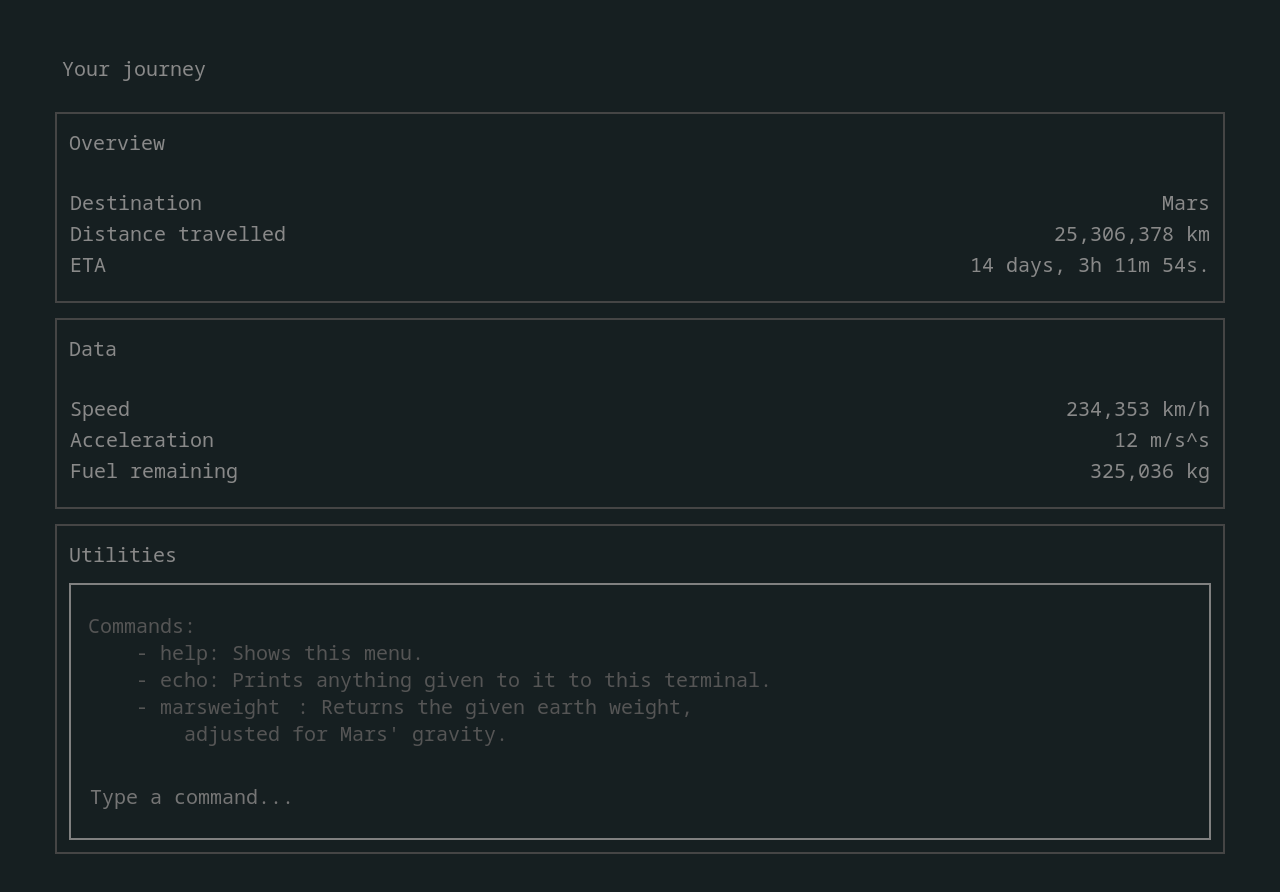
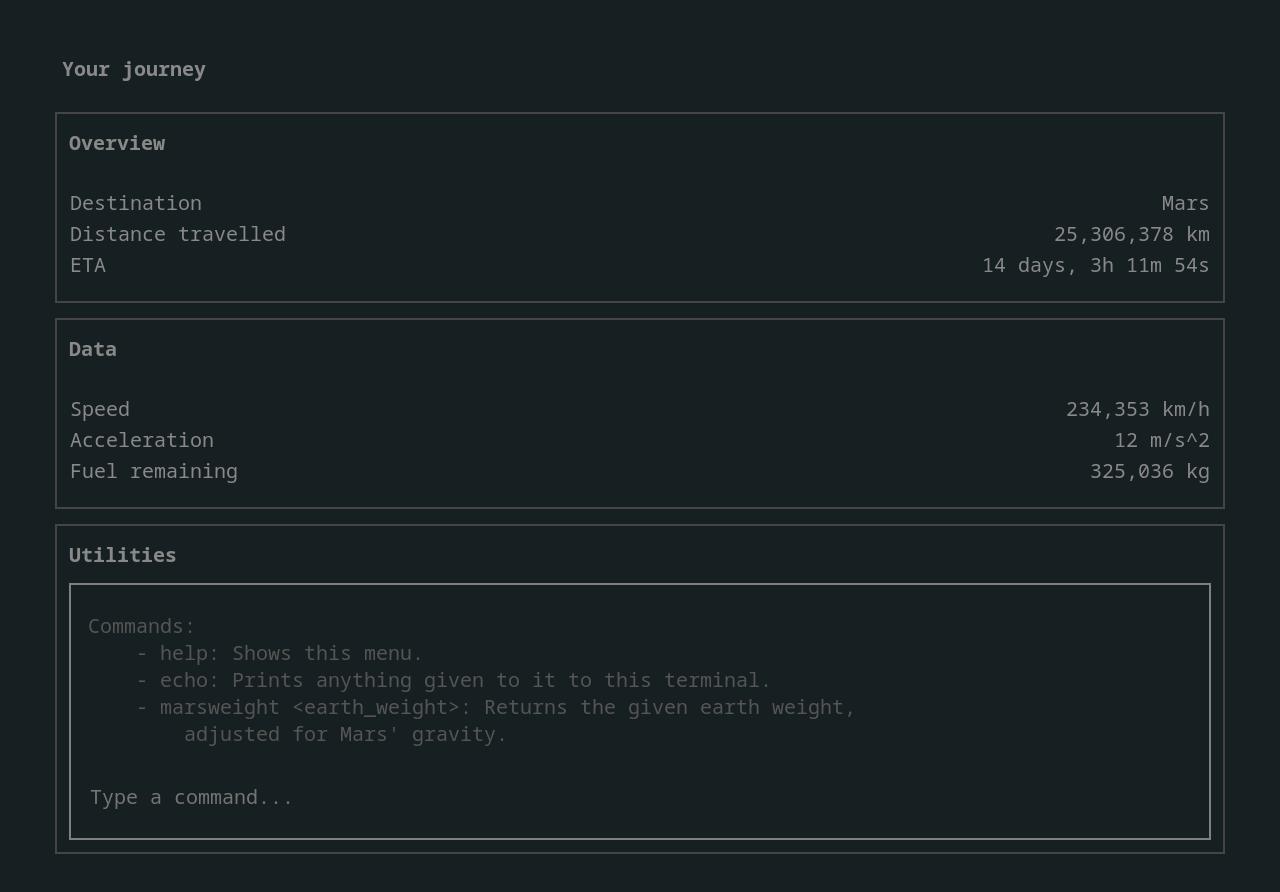
Before and after one commit to bczsalba/THUAS, a plain HTML site: page PRO2/CH1/index.html in a window 1280 px wide. Drawn offline with Linux system fonts and the light colour scheme.

Commit message:
Add invalid command handling, fix RCE vulnerability and adjust style

```diff
--- a/PRO2/CH1/index.html
+++ b/PRO2/CH1/index.html
@@ -3,7 +3,7 @@
   <head>
     <meta charset="UTF-8">
     <meta name="viewport" content="width=device-width, initial-scale=1.0">
-    <title>JavaScript In Space</title>
+    <title>The (20)3(0) Musk-eteers</title>
     <link rel="stylesheet" href="./style.css">
   </head>
   <body>
--- a/PRO2/CH1/script.js
+++ b/PRO2/CH1/script.js
@@ -43,11 +43,11 @@ function getETA(difference) {
     hours = minutes / 60;
     days = hours / 24;
 
-    return `
-        ${Math.floor(days)} days,
-        ${Math.floor(hours % 24)}h
-        ${Math.floor(minutes % 60)}m
-        ${Math.floor(seconds % 60)}s.
+    return `\
+        ${Math.floor(days)} days,\
+        ${Math.floor(hours % 24)}h\
+        ${Math.floor(minutes % 60)}m\
+        ${Math.floor(seconds % 60)}s\
     `
 }
 
@@ -84,16 +84,16 @@ function getDistance(difference) {
 //  look very interesting.
 function getAcceleration() {
     let accel = 10 + Math.floor(Math.random() * 5)
-    return `${NF.format(accel)} m/s^s`
+    return `${NF.format(accel)} m/s^2`
 }
 
 // Appends some text to the command history field.
 function appendToHistory(text) {
-    if (TERMINAL_HISTORY.innerHTML.length > 0) {
+    if (TERMINAL_HISTORY.innerText.length > 0) {
         text = "\n" + text;
     }
 
-    TERMINAL_HISTORY.innerHTML += text;
+    TERMINAL_HISTORY.innerText += text;
     TERMINAL_HISTORY.scrollTop = TERMINAL_HISTORY.scrollHeight;
 }
 
@@ -102,17 +102,27 @@ function handleCommand(command) {
     let parts = command.split(" ");
     if (parts[0] == "help" || parts[0] == "?") {
         appendToHistory(HELP_TEXT);
+        return;
     }
 
     if (parts[0] == "marsweight") {
+        if (parts.length !== 2) {
+            appendToHistory(`Invalid input: Command requires one argument, got [${parts}].`);
+            return;
+        }
+
         appendToHistory(
             `${parts[1]}KG on Earth is ${Number(parts[1]) * 0.375}KG on Mars.`
         );
+        return;
     }
 
     if (parts[0] == "echo") {
         appendToHistory(parts.slice(1).join(" "));
+        return;
     }
+
+    appendToHistory(`Invalid input: Unrecognized command ${parts[0]} in [${parts}].`);
 }
 
 // Submits the current input value to the `handleCommand` function.
@@ -121,7 +131,7 @@ function submitInput(input) {
         handleCommand(input.value);
         input.value = "";
     } else if (event.code == "KeyL" && event.ctrlKey) {
-        TERMINAL_HISTORY.innerHTML = "";
+        TERMINAL_HISTORY.innerText = "";
     }
 }
 
@@ -130,19 +140,19 @@ setInterval(() => {
     let difference = END_DATE - new Date();
 
     let eta = document.getElementById("eta");
-    eta.innerHTML = getETA(difference);
+    eta.innerText = getETA(difference);
 
     let speed = document.getElementById("speed");
-    speed.innerHTML = getSpeed(difference);
+    speed.innerText = getSpeed(difference);
 
     let acceleration = document.getElementById("acceleration");
-    acceleration.innerHTML = getAcceleration();
+    acceleration.innerText = getAcceleration();
 
     let fuel = document.getElementById("fuel");
-    fuel.innerHTML = getFuel(difference);
+    fuel.innerText = getFuel(difference);
 
     let distance = document.getElementById("distance");
-    distance.innerHTML = getDistance(difference);
+    distance.innerText = getDistance(difference);
 }, 1000);
 
 // We send out a `help` command on startup to display the help message. This
--- a/PRO2/CH1/style.css
+++ b/PRO2/CH1/style.css
@@ -1,4 +1,4 @@
-@import url('https://fonts.googleapis.com/css2?family=Noto+Sans+Mono&display=swap');
+@import url('https://fonts.googleapis.com/css2?family=Noto+Sans+Mono:wght@400;700&display=swap');
 
 :root {
     --bg: #161f21;
@@ -14,15 +14,10 @@ header h1 {
     margin-bottom: 30px;
 }
 
-/* Using `p` with a class would probably be a bit cleaner than overwriting *all* text
- * styles, but this felt a bit more logical.
- */
 * {
     font-size: 20px;
-    font-weight: normal;
-    font-style: initial;
+    margin: 15px 5px;
     font-family: 'Noto Sans Mono', monospace;
-    margin: 15px 5px;
 }
 
 /* No idea why the outer h1 has a different margin than the inner `td`-s, but it seems
```
